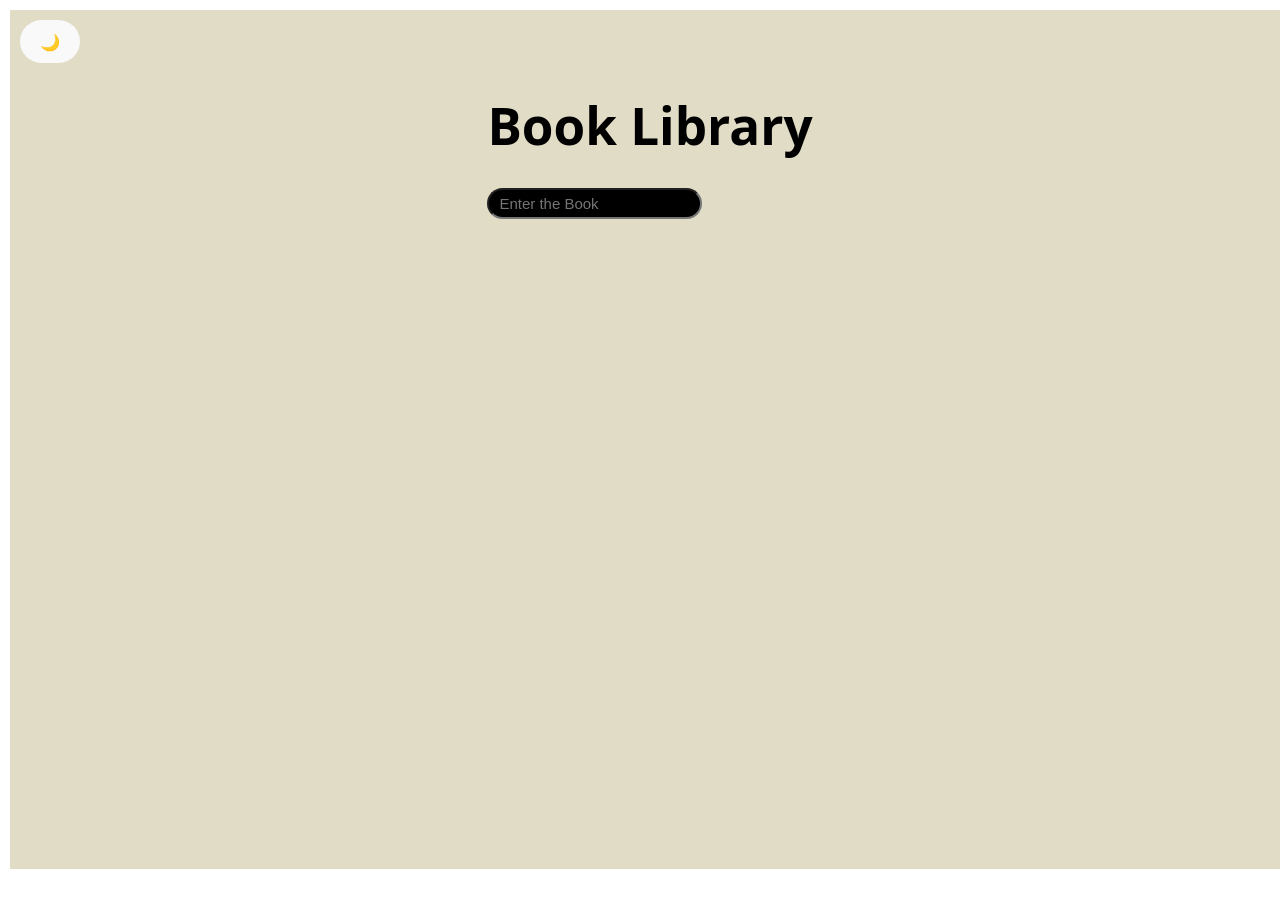
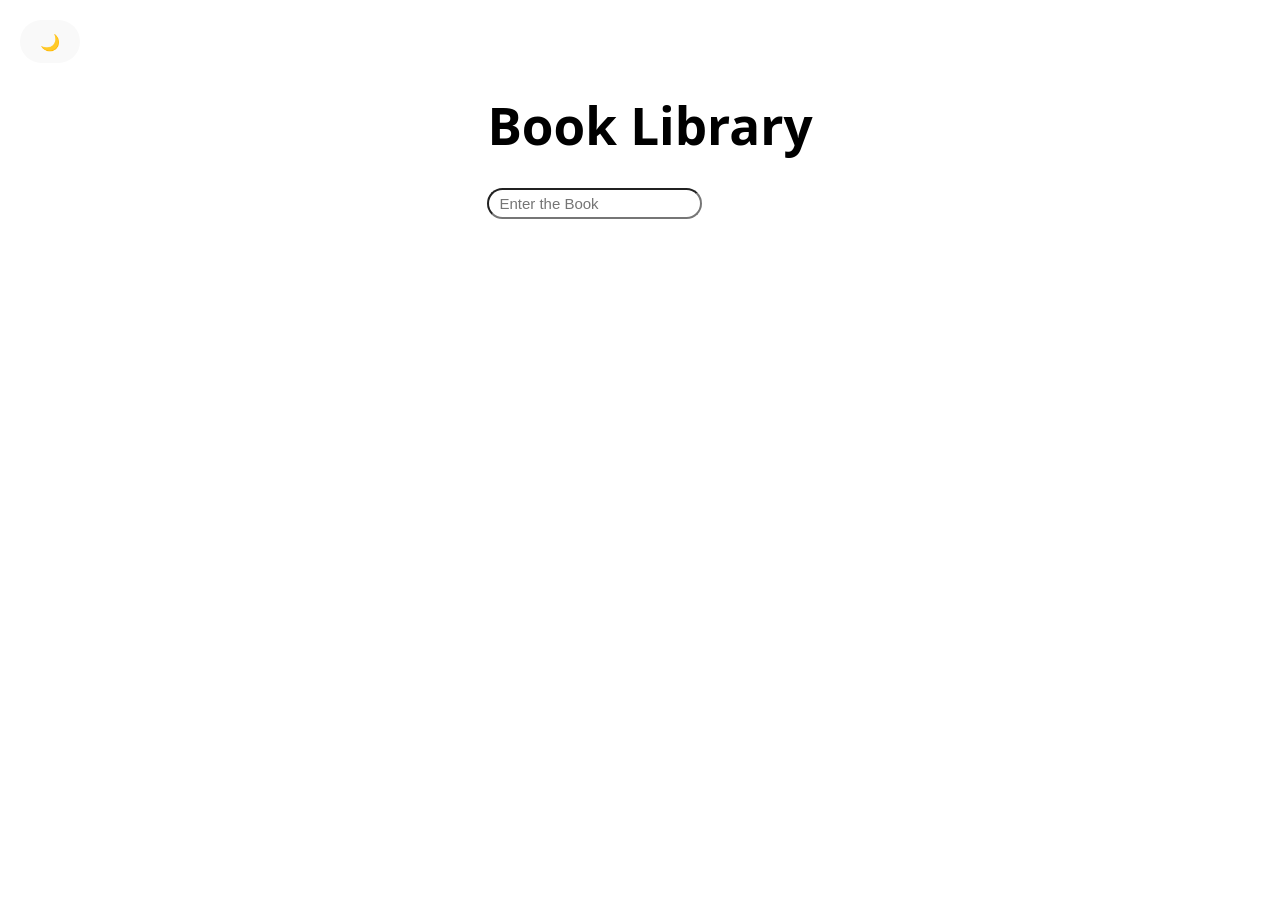
Before and after one commit to tigran12345678/Book-finder-, a React (Vite) app: page / in a window 1280 px wide. Shown: the top 908 px of the page. Built offline with nearby package versions, Linux system fonts and the light colour scheme.

Commit message:
This is the commit for a working website

```diff
--- a/src/App.less
+++ b/src/App.less
@@ -14,49 +14,12 @@ html{
   padding-bottom: 500px;
 
 
-
-  &.light-mode {
-    background-color: #e1dcc5;
-    color: #000;
-
-    .input{
-      input{
-        background-color: black;
-        color: white;
-      }
-    }
-  }
-
-  &.dark-mode {
-    background-color: #222;
-    color: #fff;
-    .heading{
-      h1{
-        color: white;
-      }
-    }
-    .books{
-      .item{
-
-        .bookInfo{
-          border-color: white;
-          color:white
-        }
-
-        button{
-          background-color: white;
-          color: black
-        }
-      }
-    }
-  }
-
-  .heading {
-    padding-bottom: 50px;
-    h1{
-      color:black;
-    }
-  }
+  // .heading {
+  //   padding-bottom: 50px;
+  //   h1{
+  //     color:black;
+  //   }
+  // }
 
 
   .input {
@@ -117,10 +80,14 @@ html{
       }
 
       .bookInfo {
+        display: flex;
+        flex-flow: column;
+        justify-content: center;
         border: 2px solid;
         border-radius: 10px;
         width: 100%;
         padding-left: 10px;
+        height: 150px;
       }
     }
   }
@@ -145,4 +112,51 @@ color: #fff;
 }
     }
 
+    body.light-mode {
+      background-color: white;
+
+      .heading{
+        h1{
+          color: black;
+        }
+      }
+        .books{
+          .item{
+            margin-top: 100px;
+          }
+        }
+      .input{
+        input{
+          background-color: black;
+          color: white;
+        }
+      }
+    }
+
+    body.dark-mode {
+
+      background-color: #222;
+      color: #fff;
+      .heading{
+        h1{
+          color: white;
+        }
+      }
+
+      .books{
+        .item{
+          margin-top: 100px;
+          .bookInfo{
+            border-color: white;
+            color:white
+          }
+
+          button{
+            background-color: white;
+            color: black
+          }
+        }
+      }
+    }
+
 }
--- a/src/App.tsx
+++ b/src/App.tsx
@@ -1,4 +1,4 @@
-import { useState } from 'react'
+import { useEffect, useState } from 'react'
 import Input from './components/Input'
 import './App.less'
 import Books from './components/Books'
@@ -27,12 +27,16 @@ function App() {
     });
   }
 
+  useEffect(() => {
+    document.body.classList.add(lightAndDarkMode ? "light-mode": "dark-mnide")
+  }, [lightAndDarkMode])
+
   return (
-    <div id = "root" className={lightAndDarkMode ? 'light-mode' : 'dark-mode'}>
+    <div id = "root">
       <button onClick={switchMode} className='switchLightingMode'>🌙</button>
       <div className='heading'>
       <h1>Book Library</h1>
-      <Input inputText={inputText} setText={setText} setPosts={setPosts}></Input>
+      <Input inputText={inputText} setText={setText} setPosts={setPosts} setCurrentPage={setCurrentPage}></Input>
       </div>
       <Books  posts={currentPosts}  ></Books>
       <Pagination
--- a/src/components/Input.tsx
+++ b/src/components/Input.tsx
@@ -2,20 +2,10 @@
     import Books from "./Books";
     const BASE_URL = 'https://openlibrary.org/search.json?q=';
     import { useDebounce } from "./Hooks";
-    // const LIMIT_COUNT = 25
+    // import Pagination from "./Pagination";
 
-    function Input({inputText, setText, setPosts}){
+    function Input({inputText, setText, setPosts, setCurrentPage}){
 
-
-        // function HandleInput(){
-        //     const fetchPosts = async () => {
-        //         const response = await fetch(BASE_URL + inputText ) //+'&limit=' + LIMIT_COUNT);
-        //         const posts = await response.json();
-        //         console.log(posts)
-        //         setPosts(posts.docs);
-        //     };
-        //     fetchPosts();
-        // }
 
 
         const debouncedSearch = useDebounce(inputText);
@@ -28,11 +18,12 @@
                         if(!Array.isArray(data.docs) || data.docs.length === 0){
                             throw new Error("found nothing")
                         }
+                        setCurrentPage(1);
                         setPosts(data.docs || []);
                     })
                     .catch((err) => {
                      alert("Fetch error" + err);
-                        setPosts([]);
+
                     })
                 }
 
--- a/src/components/Pagination.tsx
+++ b/src/components/Pagination.tsx
@@ -3,7 +3,7 @@ import React from "react";
 function Pagination({totalPosts, postsPerPage, setCurrentPage}){
     let pages =[];
 
-    for(let i = 1; i < Math.ceil(totalPosts / postsPerPage); i++){
+    for(let i = 1; i <= Math.ceil(totalPosts / postsPerPage); i++){
         pages.push(i);
     }
 
```
